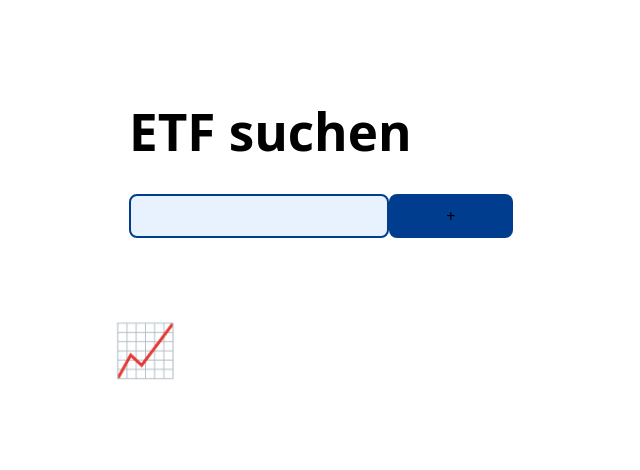
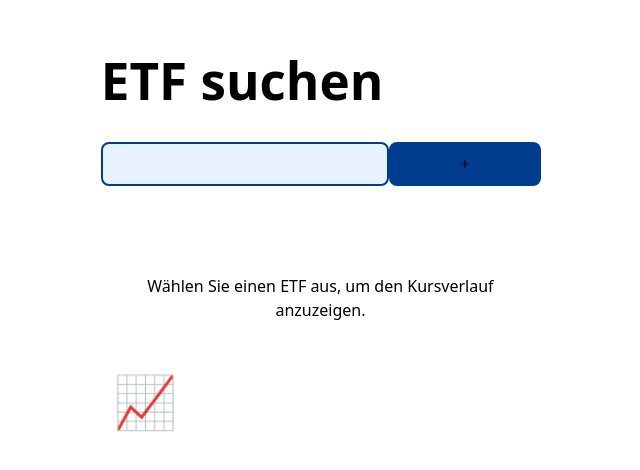
Before and after one commit to Lukas3162000/etf-vergleich, a React (Vite) app: page / in a window 1280 px wide. Shown: the part 168-638 px from the top of the page, without its empty margins (319-959 px from the left). Built offline with nearby package versions, Linux system fonts and the light colour scheme.

Commit message:
Plus button und dynamische YAxis

```diff
--- a/package.json
+++ b/package.json
@@ -11,7 +11,8 @@
   },
   "dependencies": {
     "react": "^19.0.0",
-    "react-dom": "^19.0.0"
+    "react-dom": "^19.0.0",
+    "recharts": "^2.15.3"
   },
   "devDependencies": {
     "@eslint/js": "^9.22.0",
--- a/src/App.jsx
+++ b/src/App.jsx
@@ -1,6 +1,7 @@
 import React from "react";
 import ETFCard from "./components/ETFCard";
 import ETFSearch from "./components/ETFSearch";
+import ETFChart from "./components/ETFChart";
 import { dummyETFs } from "./data/dummyETFs";
 import "./App.css";
 import { useState, useEffect } from "react";
@@ -8,6 +9,8 @@ import { useState, useEffect } from "react";
 
 function App() {
   const [selectedETFs,setSelectedETFs] = useState([]);
+
+  const [displayedETF, setDisplayedETF] = useState();
 
   function addETF(etf){
     setSelectedETFs([...selectedETFs,etf])
@@ -17,14 +20,20 @@ function App() {
     setSelectedETFs(prevETF => prevETF.filter(etf => etf.isin !== isin));
   }
 
+  function displayETF(isin, etf){
+    const etfToDisplay = selectedETFs.find(etf => etf.isin === isin);
+    setDisplayedETF(etfToDisplay);
+  }
+
 
   return (
     <>
     <ETFSearch addETF={addETF} />
-    <div style={{ maxWidth: "600px", margin: "0 auto"}}>
+    <ETFChart displayETF={displayETF} displayedETF={displayedETF}/>
+    <div>
       <h1>📈 ETF Vergleich</h1>
       {selectedETFs.map((etf)=>{
-        return <ETFCard key={etf.isin} etf={etf} onRemove={onRemove} />
+        return <ETFCard key={etf.isin} etf={etf} onRemove={onRemove} displayETF={displayETF}/>
       })}
     </div>
     </>
--- a/src/components/ETFCard.jsx
+++ b/src/components/ETFCard.jsx
@@ -1,7 +1,7 @@
 import React from "react";
 import "./ETFCard.css";
 
-const ETFCard = ({ etf, onRemove}) => {
+const ETFCard = ({ etf, onRemove, displayETF}) => {
   return (
     <div style={{
       border: "1px solid #ccc",
@@ -11,11 +11,16 @@ const ETFCard = ({ etf, onRemove}) => {
       background: "#fff"
     }}>
       <div className="tests" style={{display: "flex", justifyContent:"space-around"}}>
-      <h3>{etf.name}</h3>
-      <button onClick={() => onRemove(etf.isin)}>
+       <h3>{etf.name}</h3>
+       <button onClick={() => displayETF(etf.isin) }>
+        +
+       </button>
+
+       <button onClick={() => onRemove(etf.isin)}>
         x
-      </button>
+        </button>
       </div>
+
       <p><strong>ISIN:</strong> {etf.isin}</p>
       <p><strong>Kosten (TER):</strong> {etf.costs}%</p>
       <p><strong>Performance 5 Jahre:</strong> {etf.performance5y}%</p>
--- /dev/null
+++ b/src/components/ETFChart.jsx
@@ -0,0 +1,31 @@
+import { dummyETFs } from "../data/dummyETFs";
+import { LineChart, Line, XAxis, YAxis, CartesianGrid, Tooltip, ResponsiveContainer } from "recharts";
+
+export default function ETFChart({displayETF , displayedETF}) {
+    if(!displayedETF){
+        return <div style={{ marginTop:"5%", width: '93%', backgroundColor:"white", borderRadius:"16px", padding:"16px" }}>Wählen Sie einen ETF aus, um den Kursverlauf anzuzeigen.</div>
+    }
+    const etf = displayedETF;
+
+    const minWert = Math.min(...etf.kursdaten.map(data => data.wert));
+    const maxWert = Math.max(...etf.kursdaten.map(data => data.wert));
+
+    return (
+        <div style={{ marginTop:"5%", width: '93%', height: '300px', backgroundColor:"white", borderRadius:"16px", padding:"16px" }}>
+            <h2 style={{ width:"100%", fontSize: '24px', fontWeight: 'bold', marginBottom: '16px' }}>
+                {etf.name} - Kursverlauf
+            </h2>
+            <ResponsiveContainer width="96%" height="70%">
+                <LineChart data={etf.kursdaten}>
+                    <CartesianGrid strokeDasharray="3 3" />
+                    <XAxis dataKey="jahr" />
+                    <YAxis
+                    domain={[minWert, maxWert]} // Definiert die Domain von Y-Achse
+                    />
+                    <Tooltip />
+                    <Line type="monotone" dataKey="wert" stroke="#8884d8" strokeWidth={3} dot={{ r: 4}}/>
+                </LineChart>
+            </ResponsiveContainer>
+        </div>
+    );
+}
--- a/src/data/dummyETFs.js
+++ b/src/data/dummyETFs.js
@@ -6,6 +6,13 @@ export const dummyETFs = [
     performance5y: 68.5,
     sectors: { Tech: 25, Health: 15, Financials: 12 },
     countries: { USA: 60, Germany: 10, Japan: 8 },
+    kursdaten: [
+      { jahr: 2019, wert: 100 },
+      { jahr: 2020, wert: 110 },
+      { jahr: 2021, wert: 120 },
+      { jahr: 2022, wert: 115 },
+      { jahr: 2023, wert: 130 }
+    ]
   },
   {
     isin: "LU0274208692",
@@ -14,6 +21,13 @@ export const dummyETFs = [
     performance5y: 45.3,
     sectors: { Tech: 18, Energy: 20, Financials: 30 },
     countries: { China: 40, India: 20, Brazil: 10 },
+    kursdaten: [
+      { jahr: 2019, wert: 90 },
+      { jahr: 2020, wert: 95 },
+      { jahr: 2021, wert: 100 },
+      { jahr: 2022, wert: 92 },
+      { jahr: 2023, wert: 105 }
+    ]
   },
   {
     isin: "IE00B3XX5103",
@@ -22,6 +36,13 @@ export const dummyETFs = [
     performance5y: 65.1,
     sectors: { Tech: 22, Consumer: 18, Financials: 16 },
     countries: { USA: 58, China: 8, UK: 6 },
+    kursdaten: [
+      { jahr: 2019, wert: 100 },
+      { jahr: 2020, wert: 108 },
+      { jahr: 2021, wert: 116 },
+      { jahr: 2022, wert: 112 },
+      { jahr: 2023, wert: 125 }
+    ]
   },
   {
     isin: "IE00B1XNHC34",
@@ -30,6 +51,13 @@ export const dummyETFs = [
     performance5y: 40.7,
     sectors: { Industrials: 20, Financials: 18, Health: 14 },
     countries: { Germany: 20, France: 18, UK: 15 },
+    kursdaten: [
+      { jahr: 2019, wert: 95 },
+      { jahr: 2020, wert: 100 },
+      { jahr: 2021, wert: 104 },
+      { jahr: 2022, wert: 98 },
+      { jahr: 2023, wert: 110 }
+    ]
   },
   {
     isin: "IE00B3VWN393",
@@ -38,6 +66,13 @@ export const dummyETFs = [
     performance5y: 38.2,
     sectors: { Financials: 25, Tech: 22, Materials: 15 },
     countries: { China: 30, India: 15, Taiwan: 10 },
+    kursdaten: [
+      { jahr: 2019, wert: 92 },
+      { jahr: 2020, wert: 98 },
+      { jahr: 2021, wert: 105 },
+      { jahr: 2022, wert: 100 },
+      { jahr: 2023, wert: 108 }
+    ]
   },
   {
     isin: "IE00B42NKQ00",
@@ -46,6 +81,13 @@ export const dummyETFs = [
     performance5y: 66.8,
     sectors: { Tech: 24, Health: 17, Industrials: 12 },
     countries: { USA: 62, Japan: 6, France: 5 },
+    kursdaten: [
+      { jahr: 2019, wert: 102 },
+      { jahr: 2020, wert: 112 },
+      { jahr: 2021, wert: 121 },
+      { jahr: 2022, wert: 117 },
+      { jahr: 2023, wert: 130 }
+    ]
   },
   {
     isin: "IE00B0M62Y33",
@@ -54,6 +96,13 @@ export const dummyETFs = [
     performance5y: 75.9,
     sectors: { Energy: 60, Industrials: 20, Tech: 10 },
     countries: { USA: 45, Denmark: 15, Canada: 10 },
+    kursdaten: [
+      { jahr: 2019, wert: 80 },
+      { jahr: 2020, wert: 100 },
+      { jahr: 2021, wert: 140 },
+      { jahr: 2022, wert: 130 },
+      { jahr: 2023, wert: 150 }
+    ]
   },
   {
     isin: "IE00BK5BQV03",
@@ -62,6 +111,13 @@ export const dummyETFs = [
     performance5y: 85.4,
     sectors: { Tech: 35, Health: 14, Consumer: 12 },
     countries: { USA: 100 },
+    kursdaten: [
+      { jahr: 2019, wert: 100 },
+      { jahr: 2020, wert: 115 },
+      { jahr: 2021, wert: 130 },
+      { jahr: 2022, wert: 125 },
+      { jahr: 2023, wert: 140 }
+    ]
   },
   {
     isin: "LU0480132876",
@@ -70,6 +126,13 @@ export const dummyETFs = [
     performance5y: 32.1,
     sectors: { Financials: 20, Industrials: 18, Consumer: 15 },
     countries: { France: 30, Germany: 28, Netherlands: 12 },
+    kursdaten: [
+      { jahr: 2019, wert: 95 },
+      { jahr: 2020, wert: 98 },
+      { jahr: 2021, wert: 102 },
+      { jahr: 2022, wert: 96 },
+      { jahr: 2023, wert: 105 }
+    ]
   },
   {
     isin: "IE00BQN1K901",
@@ -78,6 +141,13 @@ export const dummyETFs = [
     performance5y: 67.3,
     sectors: { Tech: 26, Health: 16, Financials: 13 },
     countries: { USA: 64, UK: 6, Switzerland: 4 },
+    kursdaten: [
+      { jahr: 2019, wert: 100 },
+      { jahr: 2020, wert: 110 },
+      { jahr: 2021, wert: 118 },
+      { jahr: 2022, wert: 114 },
+      { jahr: 2023, wert: 128 }
+    ]
   },
   {
     isin: "IE00BYZTVV78",
@@ -86,6 +156,13 @@ export const dummyETFs = [
     performance5y: 66.9,
     sectors: { Tech: 24, Industrials: 16, Financials: 14 },
     countries: { USA: 61, Japan: 9, Germany: 5 },
+    kursdaten: [
+      { jahr: 2019, wert: 98 },
+      { jahr: 2020, wert: 108 },
+      { jahr: 2021, wert: 115 },
+      { jahr: 2022, wert: 110 },
+      { jahr: 2023, wert: 125 }
+    ]
   },
   {
     isin: "LU0292107321",
@@ -94,6 +171,13 @@ export const dummyETFs = [
     performance5y: 42.6,
     sectors: { Financials: 28, Energy: 20, Tech: 18 },
     countries: { China: 35, India: 18, Brazil: 12 },
+    kursdaten: [
+      { jahr: 2019, wert: 90 },
+      { jahr: 2020, wert: 94 },
+      { jahr: 2021, wert: 100 },
+      { jahr: 2022, wert: 92 },
+      { jahr: 2023, wert: 105 }
+    ]
   },
   {
     isin: "IE00BYXYYV48",
@@ -102,6 +186,13 @@ export const dummyETFs = [
     performance5y: 61.4,
     sectors: { Tech: 23, Health: 15, Financials: 14 },
     countries: { USA: 58, China: 7, UK: 6 },
+    kursdaten: [
+      { jahr: 2019, wert: 100 },
+      { jahr: 2020, wert: 106 },
+      { jahr: 2021, wert: 112 },
+      { jahr: 2022, wert: 108 },
+      { jahr: 2023, wert: 120 }
+    ]
   },
   {
     isin: "IE00BF4RFH31",
@@ -110,6 +201,13 @@ export const dummyETFs = [
     performance5y: 70.2,
     sectors: { Tech: 20, Health: 20, Industrials: 20 },
     countries: { USA: 100 },
+    kursdaten: [
+      { jahr: 2019, wert: 100 },
+      { jahr: 2020, wert: 112 },
+      { jahr: 2021, wert: 124 },
+      { jahr: 2022, wert: 118 },
+      { jahr: 2023, wert: 135 }
+    ]
   },
   {
     isin: "LU0392494562",
@@ -118,6 +216,13 @@ export const dummyETFs = [
     performance5y: 66.2,
     sectors: { Tech: 24, Health: 16, Financials: 15 },
     countries: { USA: 63, Japan: 8, Germany: 5 },
+    kursdaten: [
+      { jahr: 2019, wert: 100 },
+      { jahr: 2020, wert: 109 },
+      { jahr: 2021, wert: 117 },
+      { jahr: 2022, wert: 112 },
+      { jahr: 2023, wert: 126 }
+    ]
   },
   {
     isin: "IE00BKM4GZ66",
@@ -126,6 +231,13 @@ export const dummyETFs = [
     performance5y: 62.3,
     sectors: { Tech: 22, Health: 17, Consumer: 14 },
     countries: { USA: 60, UK: 6, Japan: 5 },
+    kursdaten: [
+      { jahr: 2019, wert: 98 },
+      { jahr: 2020, wert: 107 },
+      { jahr: 2021, wert: 115 },
+      { jahr: 2022, wert: 110 },
+      { jahr: 2023, wert: 122 }
+    ]
   },
   {
     isin: "IE00B3YLTY66",
@@ -134,6 +246,13 @@ export const dummyETFs = [
     performance5y: 34.6,
     sectors: { Industrials: 25, Consumer: 20, Tech: 15 },
     countries: { Japan: 100 },
+    kursdaten: [
+      { jahr: 2019, wert: 90 },
+      { jahr: 2020, wert: 92 },
+      { jahr: 2021, wert: 95 },
+      { jahr: 2022, wert: 90 },
+      { jahr: 2023, wert: 100 }
+    ]
   },
   {
     isin: "LU0908500753",
@@ -142,6 +261,13 @@ export const dummyETFs = [
     performance5y: 36.5,
     sectors: { Financials: 22, Industrials: 19, Health: 12 },
     countries: { Germany: 30, France: 28, Spain: 10 },
+    kursdaten: [
+      { jahr: 2019, wert: 95 },
+      { jahr: 2020, wert: 98 },
+      { jahr: 2021, wert: 101 },
+      { jahr: 2022, wert: 96 },
+      { jahr: 2023, wert: 106 }
+    ]
   },
   {
     isin: "IE00B5BMR087",
@@ -150,6 +276,13 @@ export const dummyETFs = [
     performance5y: 89.7,
     sectors: { Tech: 40, Industrials: 35, Health: 10 },
     countries: { USA: 45, Japan: 25, Germany: 10 },
+    kursdaten: [
+      { jahr: 2019, wert: 100 },
+      { jahr: 2020, wert: 120 },
+      { jahr: 2021, wert: 140 },
+      { jahr: 2022, wert: 135 },
+      { jahr: 2023, wert: 160 }
+    ]
   },
   {
     isin: "IE00B1XNHD23",
@@ -158,5 +291,12 @@ export const dummyETFs = [
     performance5y: 28.1,
     sectors: { Financials: 25, Consumer: 20, Materials: 15 },
     countries: { Australia: 55, Singapore: 15, HongKong: 10 },
+    kursdaten: [
+      { jahr: 2019, wert: 85 },
+      { jahr: 2020, wert: 88 },
+      { jahr: 2021, wert: 90 },
+      { jahr: 2022, wert: 84 },
+      { jahr: 2023, wert: 92 }
+    ]
   }
 ];
```
Also changed, not shown: 1 other file (tests, documents, lock files or other folders).
